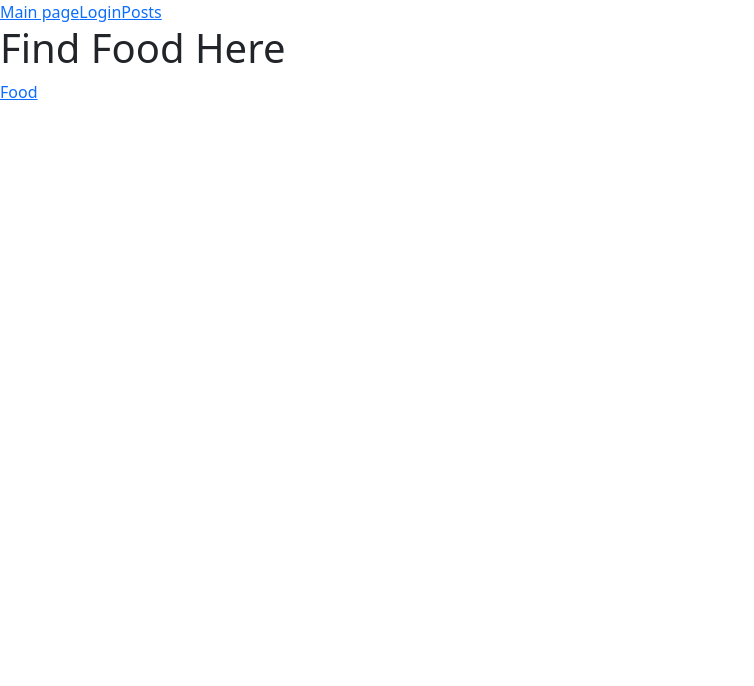
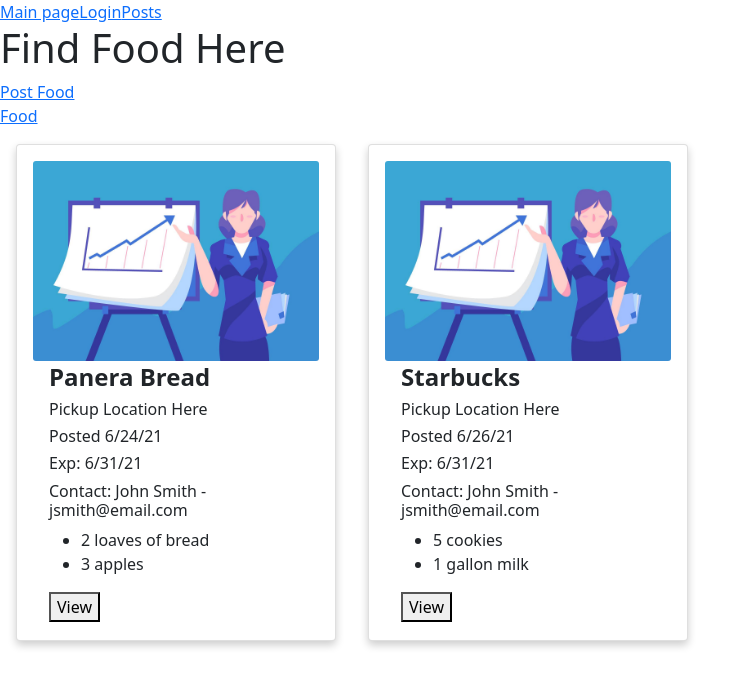
Before and after one commit to dalto135/bread-exchange, a React (Create React App) app in the folder client/: page /#/Posts in a window 1280 px wide. Shown: the top 686 px of the page, without its empty margins (0-754 px from the left). Built offline with nearby package versions, Linux system fonts and the light colour scheme.

Commit message:
adding post food page

```diff
--- a/client/public/index.html
+++ b/client/public/index.html
@@ -12,6 +12,8 @@
     <link rel="shortcut icon" href="%PUBLIC_URL%/favicon.ico">
     <link rel="preconnect" href="https://fonts.gstatic.com">
     <link href="https://fonts.googleapis.com/css2?family=Lato:wght@100;300;400;700&display=swap" rel="stylesheet">
+    <link rel="stylesheet" href="https://stackpath.bootstrapcdn.com/bootstrap/4.3.1/css/bootstrap.min.css"
+    integrity="sha384-ggOyR0iXCbMQv3Xipma34MD+dH/1fQ784/j6cY/iJTQUOhcWr7x9JvoRxT2MZw1T" crossorigin="anonymous">
     <!--
       Notice the use of %PUBLIC_URL% in the tags above.
       It will be replaced with the URL of the `public` folder during the build.
--- a/client/src/App.js
+++ b/client/src/App.js
@@ -5,6 +5,7 @@
 import MainPage from './pages/MainPage/mainpage'
 import Posts from './pages/Posts/Posts';
 import SinglePost from "./pages/Singlepost/Singlepost";
+import CreatePost from "./pages/CreatePost/CreatePost";
 import { HashRouter as Router, Route } from 'react-router-dom';
 
 function App() {
@@ -15,6 +16,7 @@
       <Route exact path='/login' component={Login}/>
       <Route exact path='/Posts' component={Posts}/>
       <Route exact path='/singlepost' component={SinglePost}/>
+      <Route exact path='/CreatePost' component={CreatePost}/>
     </Router>
   );
 }
--- /dev/null
+++ b/client/src/pages/CreatePost/CreatePost.js
@@ -0,0 +1,28 @@
+import React from "react";
+import "./style.css";
+
+function CreatePost() {
+  return (
+    <div>
+      <div className="card">
+        <div className="container">
+          <b>Enter your street or business name...</b>
+          <form action="/action_page.php"></form>
+          <input type="text" id="fname" name="firstname" placeholder="Street/business name.."></input>
+          <br></br>
+          <b>What foods are you donating?</b>
+          <form action="/action_page.php"></form>
+          <input type="text" id="fname" name="firstname" placeholder="Street/business name.." ></input>
+          <br></br>
+          <b>Enter your pickup location..</b>
+          <form action="/action_page.php"></form>
+          <input type="text" id="fname" name="firstname" placeholder="Street/business name.." ></input>
+          <br></br>
+          <button>Submit</button>
+        </div>
+      </div>
+    </div>
+  );
+}
+
+export default CreatePost;
--- /dev/null
+++ b/client/src/pages/CreatePost/style.css
@@ -0,0 +1,25 @@
+.card-container {
+    display: flex;
+    flex-direction: row;
+}
+
+.card {
+  box-shadow: 0 4px 8px 0 rgba(0, 0, 0, 0.2);
+  transition: 0.3s;
+  width: 25%;
+  padding: 1rem;
+  margin: 1rem;
+}
+
+.card:hover {
+  box-shadow: 0 8px 16px 0 rgba(0, 0, 0, 0.2);
+}
+
+.container {
+  padding: 2px 16px;
+}
+
+.card-img {
+    width: 100%;
+    height: auto;
+}
--- a/client/src/pages/Posts/Posts.js
+++ b/client/src/pages/Posts/Posts.js
@@ -1,31 +1,63 @@
 import React from "react";
 import "bootstrap/dist/css/bootstrap.css";
-import { Link } from 'react-router-dom';
-import SinglePost from '../Singlepost/Singlepost';
-import { HashRouter as Router, Route } from 'react-router-dom';
+import "./style.css";
+import { Link } from "react-router-dom";
+import Card from "react-bootstrap/Card";
+import Button from "react-bootstrap/Button";
+import SinglePost from "../Singlepost/Singlepost";
+import CreatePost from "../CreatePost/CreatePost";
+import { HashRouter as Router, Route } from "react-router-dom";
 
 function Posts() {
   return (
     <div>
       <h1>Find Food Here</h1>
-      <Link to='/singlepost'>Food</Link>
+      <Link to="/CreatePost">Post Food</Link><br></br>
+      <Link to="/singlepost">Food</Link>
       {/* <Router>
         <Route exact path='/singlepost' component={SinglePost}/>
       </Router> */}
+      <div className="card-container">
+        <div className="card">
+          <img className="card-img" src="/chart.jpg" alt="Avatar"></img>
+          <div className="container">
+            <h4>
+              <b>Panera Bread</b>
+            </h4>
+            <h6>Pickup Location Here</h6>
+            <h6>Posted 6/24/21</h6>
+            <h6>Exp: 6/31/21</h6>
+            <h6>Contact: John Smith - jsmith@email.com</h6>
+            <p>
+              <ul>
+                <li>2 loaves of bread</li>
+                <li>3 apples</li>
+              </ul>
+            </p>
+            <button>View</button>
+          </div>
+        </div>
 
-      {/* <div class="card" style="width: 18rem;">
-        <img class="card-img-top" src="..." alt="Card image cap"></img>
-        <div class="card-body">
-          <h5 class="card-title">Business/Individual Name</h5>
-          <p class="card-text">
-            -3 loaves of bread<br></br>
-            -2 apples
-          </p>
-          <a href="#" class="btn btn-primary">
-            Reserve
-          </a>
+        <div className="card">
+          <img className="card-img" src="/chart.jpg" alt="Avatar"></img>
+          <div className="container">
+            <h4>
+              <b>Starbucks</b>
+            </h4>
+            <h6>Pickup Location Here</h6>
+            <h6>Posted 6/26/21</h6>
+            <h6>Exp: 6/31/21</h6>
+            <h6>Contact: John Smith - jsmith@email.com</h6>
+            <p>
+              <ul>
+                <li>5 cookies</li>
+                <li>1 gallon milk</li>
+              </ul>
+            </p>
+            <button>View</button>
+          </div>
         </div>
-      </div> */}
+      </div>
     </div>
   );
 }
--- /dev/null
+++ b/client/src/pages/Posts/style.css
@@ -0,0 +1,25 @@
+.card-container {
+    display: flex;
+    flex-direction: row;
+}
+
+.card {
+  box-shadow: 0 4px 8px 0 rgba(0, 0, 0, 0.2);
+  transition: 0.3s;
+  width: 25%;
+  padding: 1rem;
+  margin: 1rem;
+}
+
+.card:hover {
+  box-shadow: 0 8px 16px 0 rgba(0, 0, 0, 0.2);
+}
+
+.container {
+  padding: 2px 16px;
+}
+
+.card-img {
+    width: 100%;
+    height: auto;
+}
--- a/package.json
+++ b/package.json
@@ -25,6 +25,7 @@
     "if-env": "^1.0.4",
     "mongoose": "^5.12.14",
     "morgan": "^1.10.0",
+    "react-bootstrap": "^1.6.1",
     "react-router-dom": "^5.2.0"
   }
 }
```
Also changed, not shown: client/public/chart.jpg (added), 1 other file (tests, documents, lock files or other folders).
